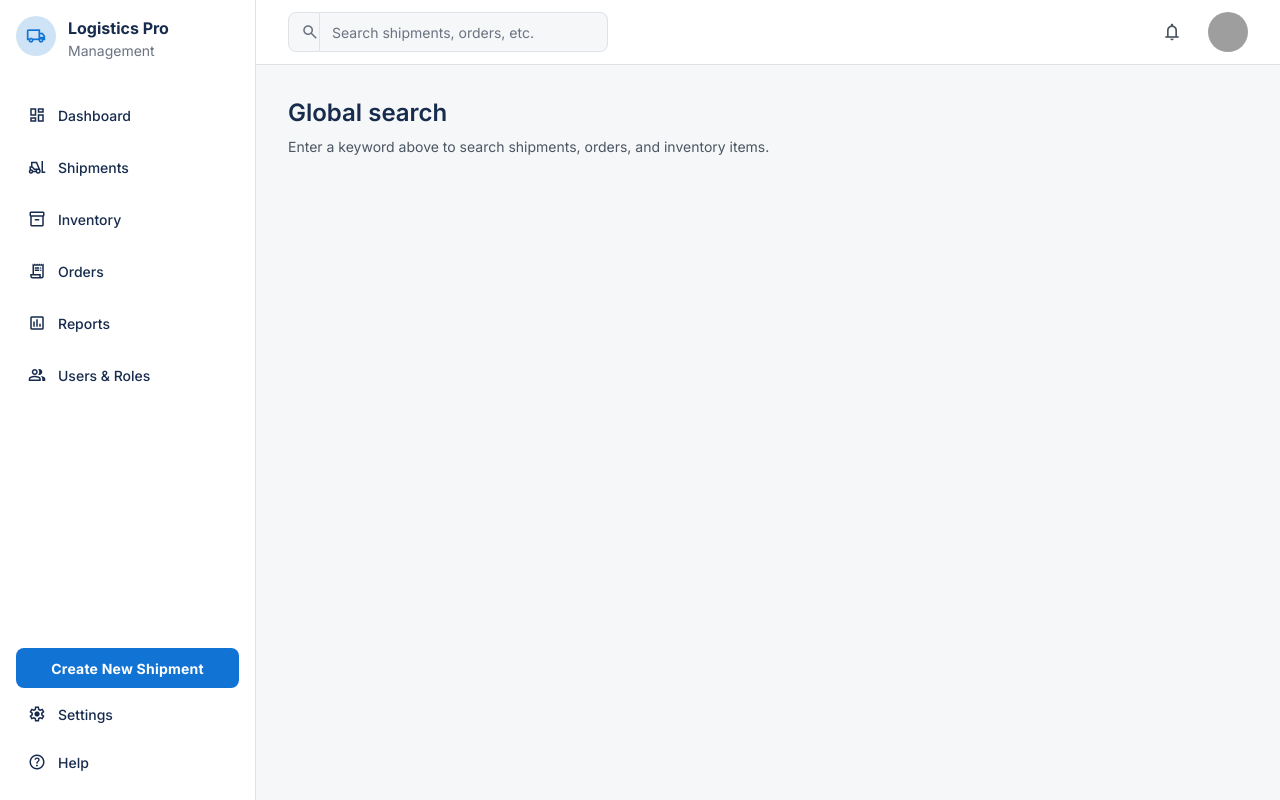
After one commit to HekmatSuha/logitsticmanagementsystem, a Django app: page /search/ in a window 1280 px wide. The commit adds this page. Run offline with Django 5.2, Linux system fonts and the light colour scheme; some libraries are stand-ins or nearby versions; grey boxes are pictures that could not be loaded.

Commit message:
Add global search endpoint and interface

```diff
--- a/core/views.py
+++ b/core/views.py
@@ -1,6 +1,7 @@
 import json
 
 from django.http import HttpResponse
+from django.shortcuts import render
 from datetime import timedelta
 
 from django.db.models import Count, F, Q, Sum
@@ -238,3 +239,49 @@ class DashboardView(TemplateView):
 
 def healthcheck(request):
     return HttpResponse("ok")
+
+
+def global_search(request):
+    query = request.GET.get("q", "").strip()
+
+    shipments = []
+    orders = []
+    inventory_items = []
+    total_results = 0
+
+    if query:
+        shipment_filters = Q(tracking_id__icontains=query) | Q(origin__icontains=query) | Q(
+            destination__icontains=query
+        ) | Q(carrier__icontains=query) | Q(contents__icontains=query)
+        shipments = list(
+            Shipment.objects.filter(shipment_filters).order_by("-last_updated")[:25]
+        )
+
+        order_filters = Q(customer_name__icontains=query) | Q(status__icontains=query)
+        if query.isdigit():
+            order_filters |= Q(pk=int(query))
+        orders = list(Order.objects.filter(order_filters).order_by("-order_date")[:25])
+
+        inventory_filters = (
+            Q(product__name__icontains=query)
+            | Q(product__sku__icontains=query)
+            | Q(warehouse__name__icontains=query)
+        )
+        inventory_items = list(
+            StockItem.objects.select_related("product", "warehouse")
+            .filter(inventory_filters)
+            .order_by("product__name")[:25]
+        )
+
+        total_results = len(shipments) + len(orders) + len(inventory_items)
+
+    context = {
+        "query": query,
+        "shipments": shipments,
+        "orders": orders,
+        "inventory_items": inventory_items,
+        "total_results": total_results,
+        "has_query": bool(query),
+    }
+
+    return render(request, "search_results.html", context)
--- a/logistics_project/urls.py
+++ b/logistics_project/urls.py
@@ -1,10 +1,11 @@
 from django.contrib import admin
 from django.urls import path, include
-from core.views import DashboardView, healthcheck
+from core.views import DashboardView, global_search, healthcheck
 
 urlpatterns = [
     path("admin/", admin.site.urls),
     path("", DashboardView.as_view(), name="dashboard"),
+    path("search/", global_search, name="global_search"),
     path("health/", healthcheck, name="health"),
     path("shipments/", include("shipments.urls")),
     path("inventory/", include("inventory.urls")),
--- a/templates/base.html
+++ b/templates/base.html
@@ -178,19 +178,36 @@
         >
           <div class="flex items-center gap-8">
             {% block topbar_left %}
-            <label class="flex h-10 min-w-40 w-80 flex-col">
-              <div class="flex h-full w-full items-stretch rounded-lg">
+            <form
+              role="search"
+              method="get"
+              action="{% url 'global_search' %}"
+              class="flex h-10 min-w-40 w-80 flex-col"
+            >
+              <span class="sr-only" id="global-search-label">Search across shipments, inventory, and orders</span>
+              <div class="relative flex h-full w-full items-stretch rounded-lg">
                 <div
                   class="flex items-center justify-center rounded-l-lg border border-border-light bg-background-light pl-3 text-gray-500 dark:border-border-dark dark:bg-background-dark dark:text-gray-400"
                 >
                   <span class="material-symbols-outlined text-lg">search</span>
                 </div>
                 <input
+                  id="global-search-input"
+                  type="search"
+                  name="q"
+                  aria-labelledby="global-search-label"
                   class="form-input h-full w-full min-w-0 flex-1 rounded-r-lg border border-l-0 border-border-light bg-background-light px-3 text-sm text-text-light placeholder:text-gray-500 focus:outline-0 focus:ring-2 focus:ring-primary/50 dark:border-border-dark dark:bg-background-dark dark:text-text-dark dark:placeholder:text-gray-400"
                   placeholder="Search shipments, orders, etc."
+                  value="{{ request.GET.q|default:'' }}"
                 />
               </div>
-            </label>
+              <button
+                type="submit"
+                class="sr-only focus:not-sr-only focus:absolute focus:right-3 focus:top-1/2 focus:-translate-y-1/2 focus:rounded-md focus:bg-primary focus:px-3 focus:py-1 focus:text-sm focus:font-medium focus:text-white"
+              >
+                Search
+              </button>
+            </form>
             {% endblock %}
           </div>
           <div class="flex flex-1 items-center justify-end gap-4">
--- /dev/null
+++ b/templates/search_results.html
@@ -0,0 +1,117 @@
+{% extends "base.html" %}
+{% block title %}Search{% if query %} · {{ query }}{% endif %}{% endblock %}
+{% block content %}
+<div class="space-y-8 p-8">
+  <div class="flex flex-col gap-2">
+    <h1 class="text-2xl font-semibold text-text-light dark:text-text-dark">Global search</h1>
+    {% if has_query %}
+    <p class="text-sm text-gray-600 dark:text-gray-400">
+      Showing {{ total_results }} result{{ total_results|pluralize }} for
+      <span class="font-medium text-text-light dark:text-text-dark">"{{ query }}"</span>.
+    </p>
+    {% else %}
+    <p class="text-sm text-gray-600 dark:text-gray-400">
+      Enter a keyword above to search shipments, orders, and inventory items.
+    </p>
+    {% endif %}
+  </div>
+
+  {% if has_query %}
+    {% if total_results %}
+    <div class="space-y-10">
+      {% if shipments %}
+      <section class="space-y-4">
+        <header class="flex items-center justify-between">
+          <h2 class="text-lg font-semibold text-text-light dark:text-text-dark">Shipments</h2>
+          <span class="text-sm text-gray-500 dark:text-gray-400">{{ shipments|length }} match{{ shipments|length|pluralize }}</span>
+        </header>
+        <ul class="divide-y divide-border-light overflow-hidden rounded-lg border border-border-light bg-card-light dark:divide-border-dark dark:border-border-dark dark:bg-card-dark">
+          {% for shipment in shipments %}
+          <li class="flex flex-col gap-1 px-4 py-3 sm:flex-row sm:items-center sm:justify-between">
+            <div>
+              <a
+                href="{% url 'shipments:detail' shipment.pk %}"
+                class="font-medium text-primary hover:underline"
+              >
+                {{ shipment.tracking_id }}
+              </a>
+              <p class="text-sm text-gray-600 dark:text-gray-400">
+                {{ shipment.origin }} → {{ shipment.destination }} · {{ shipment.get_status_display }}
+              </p>
+            </div>
+            {% if shipment.last_updated %}
+            <p class="text-xs text-gray-500 dark:text-gray-500">Updated {{ shipment.last_updated|date:"M j, Y" }}</p>
+            {% endif %}
+          </li>
+          {% endfor %}
+        </ul>
+      </section>
+      {% endif %}
+
+      {% if orders %}
+      <section class="space-y-4">
+        <header class="flex items-center justify-between">
+          <h2 class="text-lg font-semibold text-text-light dark:text-text-dark">Orders</h2>
+          <span class="text-sm text-gray-500 dark:text-gray-400">{{ orders|length }} match{{ orders|length|pluralize }}</span>
+        </header>
+        <ul class="divide-y divide-border-light overflow-hidden rounded-lg border border-border-light bg-card-light dark:divide-border-dark dark:border-border-dark dark:bg-card-dark">
+          {% for order in orders %}
+          <li class="flex flex-col gap-1 px-4 py-3 sm:flex-row sm:items-center sm:justify-between">
+            <div>
+              <span class="font-medium text-text-light dark:text-text-dark">Order #{{ order.pk }}</span>
+              <p class="text-sm text-gray-600 dark:text-gray-400">
+                {{ order.customer_name }} · {{ order.order_date|date:"M j, Y" }} · {{ order.status|title }}
+              </p>
+            </div>
+            <a
+              href="{% url 'orders:invoice' order.pk %}"
+              class="text-sm font-medium text-primary hover:underline"
+            >
+              View order
+            </a>
+          </li>
+          {% endfor %}
+        </ul>
+      </section>
+      {% endif %}
+
+      {% if inventory_items %}
+      <section class="space-y-4">
+        <header class="flex items-center justify-between">
+          <h2 class="text-lg font-semibold text-text-light dark:text-text-dark">Inventory</h2>
+          <span class="text-sm text-gray-500 dark:text-gray-400">{{ inventory_items|length }} match{{ inventory_items|length|pluralize }}</span>
+        </header>
+        <ul class="divide-y divide-border-light overflow-hidden rounded-lg border border-border-light bg-card-light dark:divide-border-dark dark:border-border-dark dark:bg-card-dark">
+          {% for item in inventory_items %}
+          <li class="flex flex-col gap-1 px-4 py-3 sm:flex-row sm:items-center sm:justify-between">
+            <div>
+              <a
+                href="{% url 'inventory:detail' item.pk %}"
+                class="font-medium text-primary hover:underline"
+              >
+                {{ item.product.name }}
+              </a>
+              <p class="text-sm text-gray-600 dark:text-gray-400">
+                SKU {{ item.product.sku }} · {{ item.warehouse.name }} · {{ item.quantity }} in stock
+              </p>
+            </div>
+            <a
+              href="{% url 'inventory:list' %}?q={{ query|urlencode }}"
+              class="text-sm font-medium text-primary hover:underline"
+            >
+              View inventory
+            </a>
+          </li>
+          {% endfor %}
+        </ul>
+      </section>
+      {% endif %}
+    </div>
+    {% else %}
+    <div class="rounded-lg border border-dashed border-border-light bg-card-light p-6 text-center text-sm text-gray-600 dark:border-border-dark dark:bg-card-dark dark:text-gray-400">
+      No matches found for <span class="font-medium text-text-light dark:text-text-dark">"{{ query }}"</span>. Try a different keyword or check your spelling.
+    </div>
+    {% endif %}
+  {% endif %}
+</div>
+{% endblock %}
```
